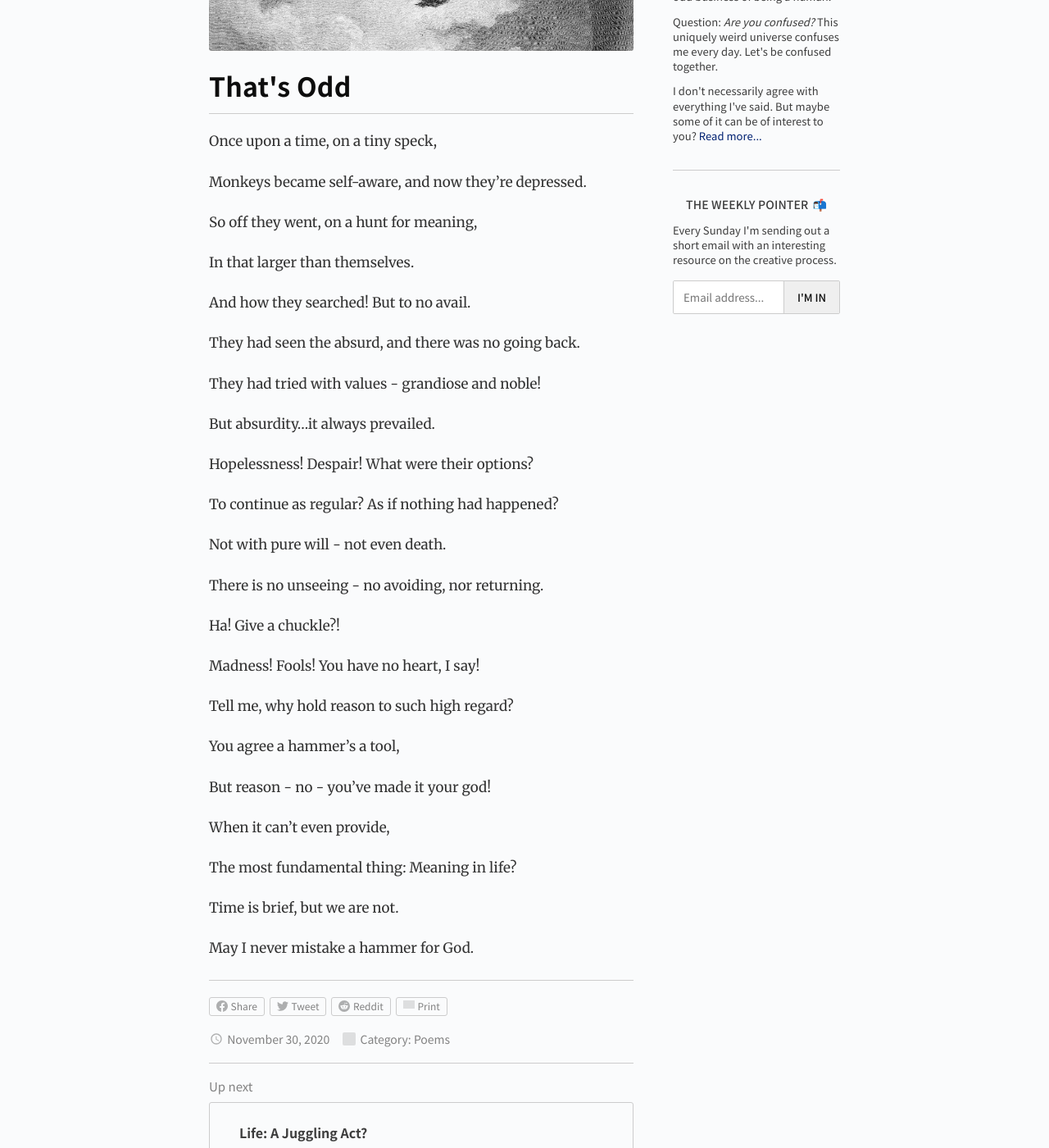
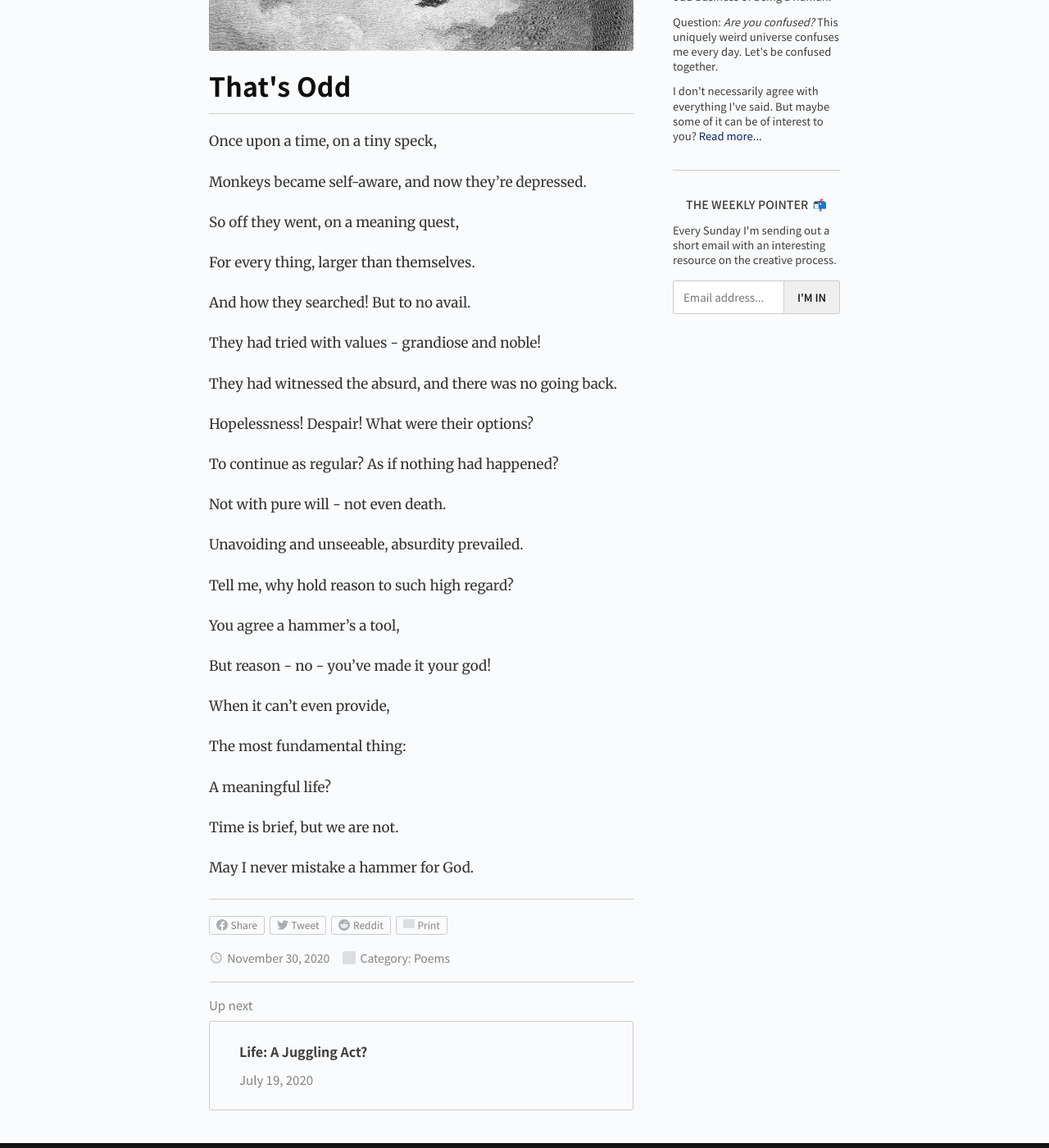
Before and after one commit to gdbroman/broman.blog, a Jekyll site: the page built from _posts/2020/2020-11-30-absurd.md, in a window 1280 px wide and 1400 px high, scrolled down 393 px. Shown: the whole window at 82% size. Built offline with Jekyll 4.4.1, drawn with Linux system fonts in a browser that asks for light colours; grey boxes are pictures that could not be loaded.

Commit message:
revision

```diff
--- a/_posts/2020/2020-11-30-absurd.md
+++ b/_posts/2020/2020-11-30-absurd.md
@@ -8,17 +8,15 @@ Once upon a time, on a tiny speck,
 
 Monkeys became self-aware, and now they’re depressed.
 
-So off they went, on a hunt for meaning,
+So off they went, on a meaning quest,
 
-In that larger than themselves.
+For every thing, larger than themselves.
 
 And how they searched! But to no avail.
 
-They had seen the absurd, and there was no going back.
-
 They had tried with values - grandiose and noble!
 
-But absurdity...it always prevailed.
+They had witnessed the absurd, and there was no going back.
 
 Hopelessness! Despair! What were their options?
 
@@ -26,11 +24,7 @@ To continue as regular? As if nothing had happened?
 
 Not with pure will - not even death.
 
-There is no unseeing - no avoiding, nor returning.
-
-Ha! Give a chuckle?!
-
-Madness! Fools! You have no heart, I say!
+Unavoiding and unseeable, absurdity prevailed.
 
 Tell me, why hold reason to such high regard?
 
@@ -40,7 +34,9 @@ But reason - no - you’ve made it your god!
 
 When it can’t even provide,
 
-The most fundamental thing: Meaning in life?
+The most fundamental thing:
+
+A meaningful life?
 
 Time is brief, but we are not.
 
```
